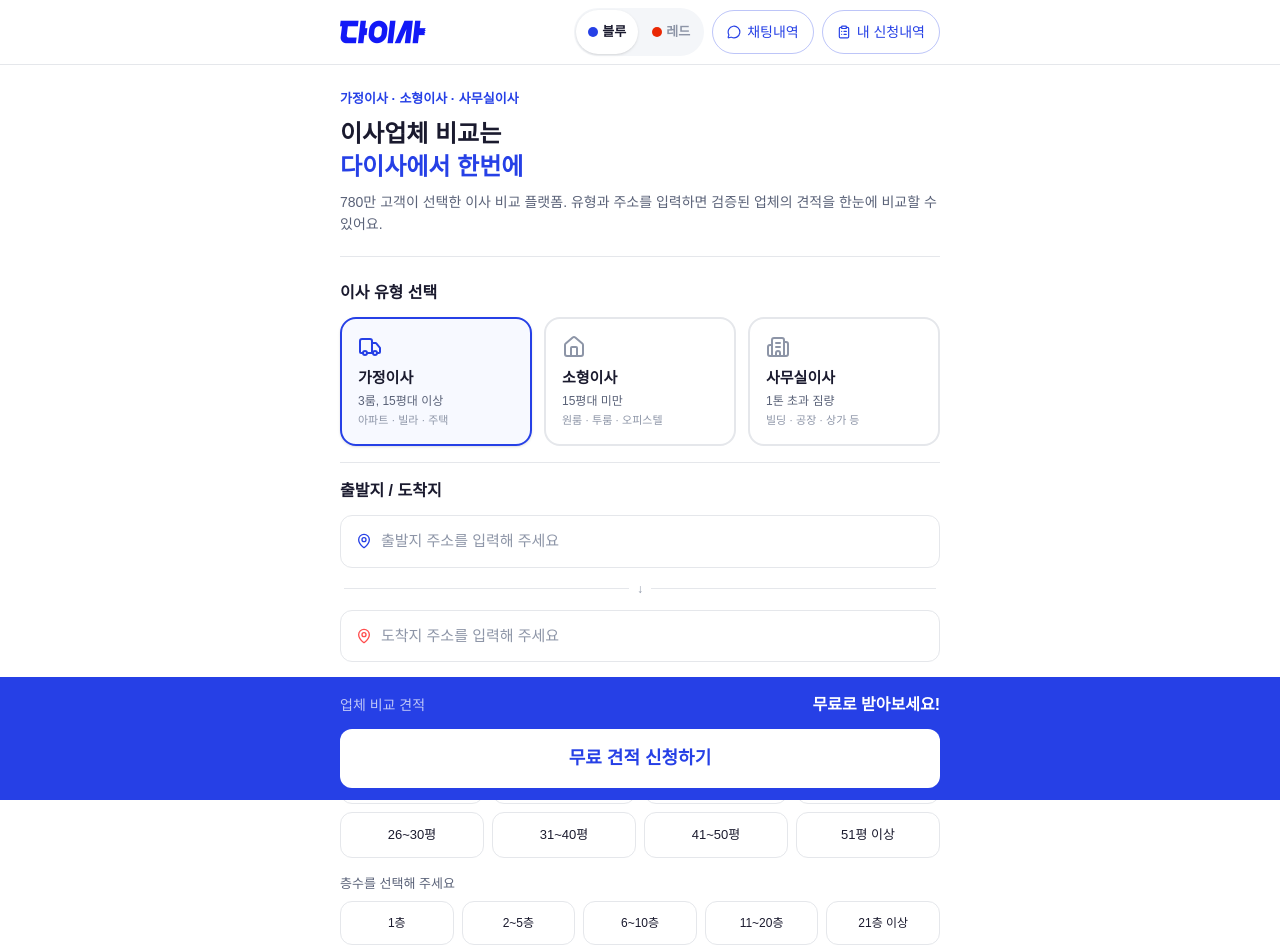
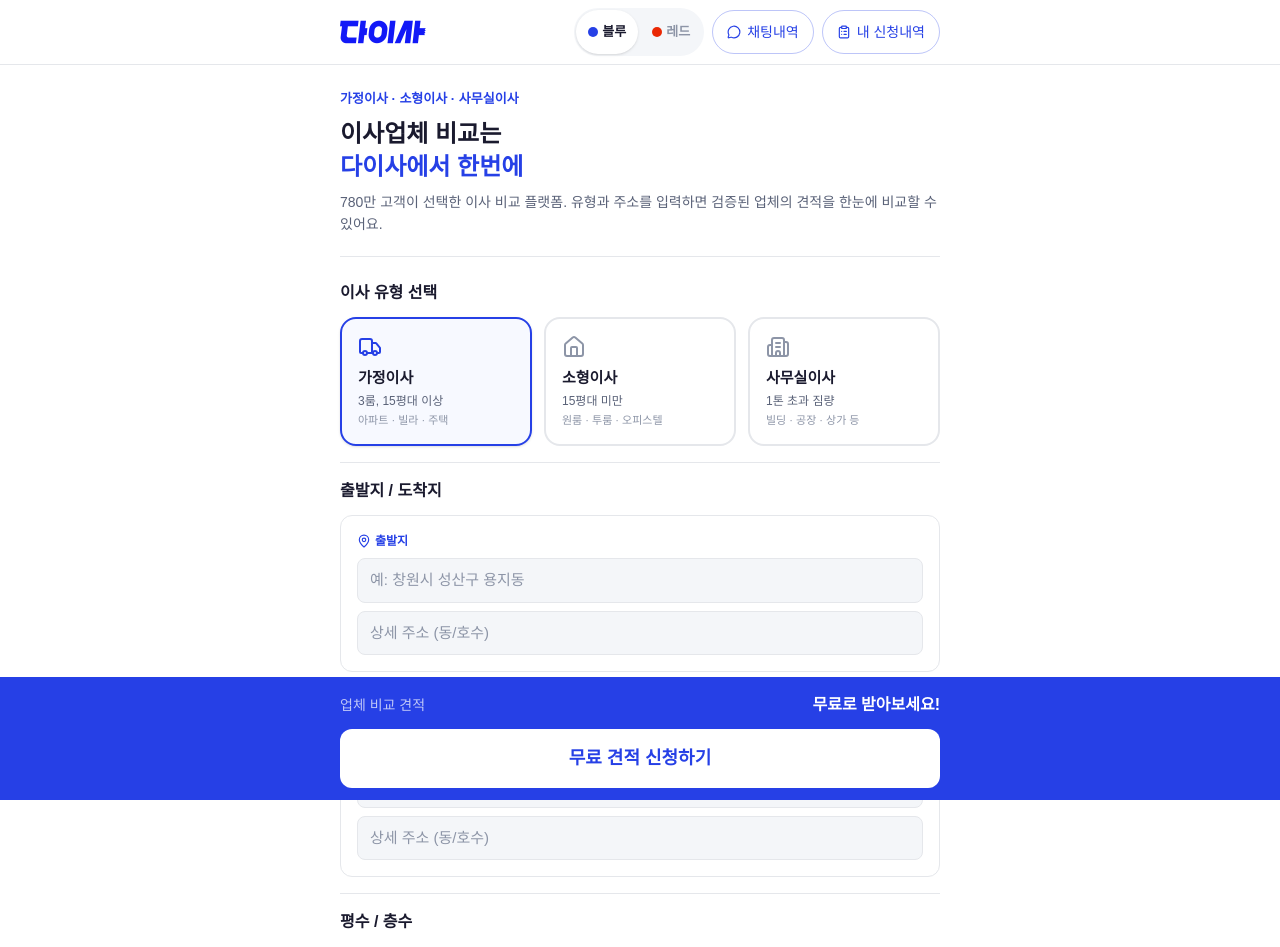
Before and after one commit to redbear7/da24, a Next.js app: page /moving in a window 1280 px wide. Shown: the top 947 px of the page. Built offline with nearby package versions, Linux system fonts and the light colour scheme.

Commit message:
feat: /moving 주소 입력 UX 개선 (출발지/도착지 상세주소 분리)
- 출발지/도착지 각각 주소 + 상세주소(동/호수) 2단 입력
- 카드 UI로 구분 (출발지: 파란색, 도착지: 빨간색)
- placeholder 창원시 기반 예시
- 폰트 18px 반영 (chat/history)

```diff
--- a/app/moving/page.tsx
+++ b/app/moving/page.tsx
@@ -126,42 +126,72 @@ function MoveTypeSelector({
 
 function AddressSection({
   fromAddr,
+  fromDetail,
   toAddr,
+  toDetail,
   onFromChange,
+  onFromDetailChange,
   onToChange,
+  onToDetailChange,
 }: {
   fromAddr: string;
+  fromDetail: string;
   toAddr: string;
+  toDetail: string;
   onFromChange: (v: string) => void;
+  onFromDetailChange: (v: string) => void;
   onToChange: (v: string) => void;
+  onToDetailChange: (v: string) => void;
 }) {
   return (
     <section className="max-w-[640px] mx-auto px-5 pb-4">
       <h2 className="text-[16px] font-bold text-foreground mb-3">출발지 / 도착지</h2>
       <div className="space-y-3">
-        <div className="relative">
-          <MapPin className="absolute left-4 top-1/2 -translate-y-1/2 w-4 h-4 text-primary pointer-events-none" />
+        {/* 출발지 */}
+        <div className="bg-card border border-border rounded-xl p-4">
+          <p className="text-[12px] font-semibold text-primary mb-2 flex items-center gap-1">
+            <MapPin className="w-3.5 h-3.5" /> 출발지
+          </p>
           <input
             type="text"
             value={fromAddr}
             onChange={(e) => onFromChange(e.target.value)}
-            placeholder="출발지 주소를 입력해 주세요"
-            className="w-full pl-10 pr-4 py-3.5 bg-card border border-border rounded-xl text-[15px] text-foreground placeholder:text-text-muted focus:outline-none focus:border-primary focus:ring-2 focus:ring-primary/10 transition-all"
+            placeholder="예: 창원시 성산구 용지동"
+            className="w-full px-3 py-2.5 bg-muted border border-border rounded-lg text-[15px] text-foreground placeholder:text-text-muted focus:outline-none focus:border-primary transition-all mb-2"
+          />
+          <input
+            type="text"
+            value={fromDetail}
+            onChange={(e) => onFromDetailChange(e.target.value)}
+            placeholder="상세 주소 (동/호수)"
+            className="w-full px-3 py-2.5 bg-muted border border-border rounded-lg text-[15px] text-foreground placeholder:text-text-muted focus:outline-none focus:border-primary transition-all"
           />
         </div>
+
         <div className="flex items-center gap-2 px-1">
           <div className="flex-1 h-px bg-border" />
-          <span className="text-[12px] text-text-muted font-medium">↓</span>
+          <span className="text-[16px] text-primary font-bold">↓</span>
           <div className="flex-1 h-px bg-border" />
         </div>
-        <div className="relative">
-          <MapPin className="absolute left-4 top-1/2 -translate-y-1/2 w-4 h-4 text-accent pointer-events-none" />
+
+        {/* 도착지 */}
+        <div className="bg-card border border-border rounded-xl p-4">
+          <p className="text-[12px] font-semibold text-accent mb-2 flex items-center gap-1">
+            <MapPin className="w-3.5 h-3.5" /> 도착지
+          </p>
           <input
             type="text"
             value={toAddr}
             onChange={(e) => onToChange(e.target.value)}
-            placeholder="도착지 주소를 입력해 주세요"
-            className="w-full pl-10 pr-4 py-3.5 bg-card border border-border rounded-xl text-[15px] text-foreground placeholder:text-text-muted focus:outline-none focus:border-primary focus:ring-2 focus:ring-primary/10 transition-all"
+            placeholder="예: 창원시 의창구 봉곡동"
+            className="w-full px-3 py-2.5 bg-muted border border-border rounded-lg text-[15px] text-foreground placeholder:text-text-muted focus:outline-none focus:border-primary transition-all mb-2"
+          />
+          <input
+            type="text"
+            value={toDetail}
+            onChange={(e) => onToDetailChange(e.target.value)}
+            placeholder="상세 주소 (동/호수)"
+            className="w-full px-3 py-2.5 bg-muted border border-border rounded-lg text-[15px] text-foreground placeholder:text-text-muted focus:outline-none focus:border-primary transition-all"
           />
         </div>
       </div>
@@ -489,7 +519,9 @@ function MoveHeroSection() {
 export default function MovingPage() {
   const [moveType, setMoveType] = useState<MoveType>("household");
   const [fromAddr, setFromAddr] = useState("");
+  const [fromDetail, setFromDetail] = useState("");
   const [toAddr, setToAddr] = useState("");
+  const [toDetail, setToDetail] = useState("");
   const [selectedSize, setSelectedSize] = useState<number | null>(null);
   const [selectedFloor, setSelectedFloor] = useState<number | null>(null);
   const [selectedDate, setSelectedDate] = useState("");
@@ -512,7 +544,7 @@ export default function MovingPage() {
 
       <div className="pt-4" />
 
-      <AddressSection fromAddr={fromAddr} toAddr={toAddr} onFromChange={setFromAddr} onToChange={setToAddr} />
+      <AddressSection fromAddr={fromAddr} fromDetail={fromDetail} toAddr={toAddr} toDetail={toDetail} onFromChange={setFromAddr} onFromDetailChange={setFromDetail} onToChange={setToAddr} onToDetailChange={setToDetail} />
 
       <div className="max-w-[640px] mx-auto px-5">
         <hr className="border-border" />
```
